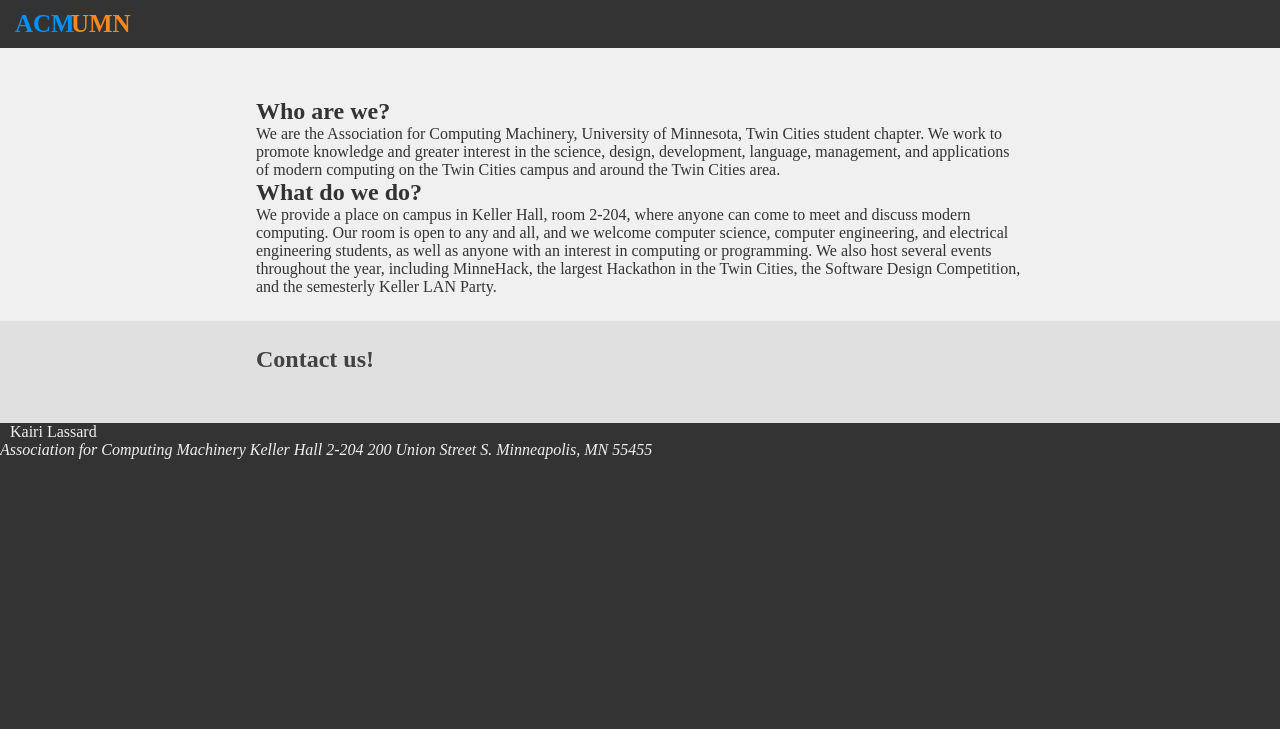
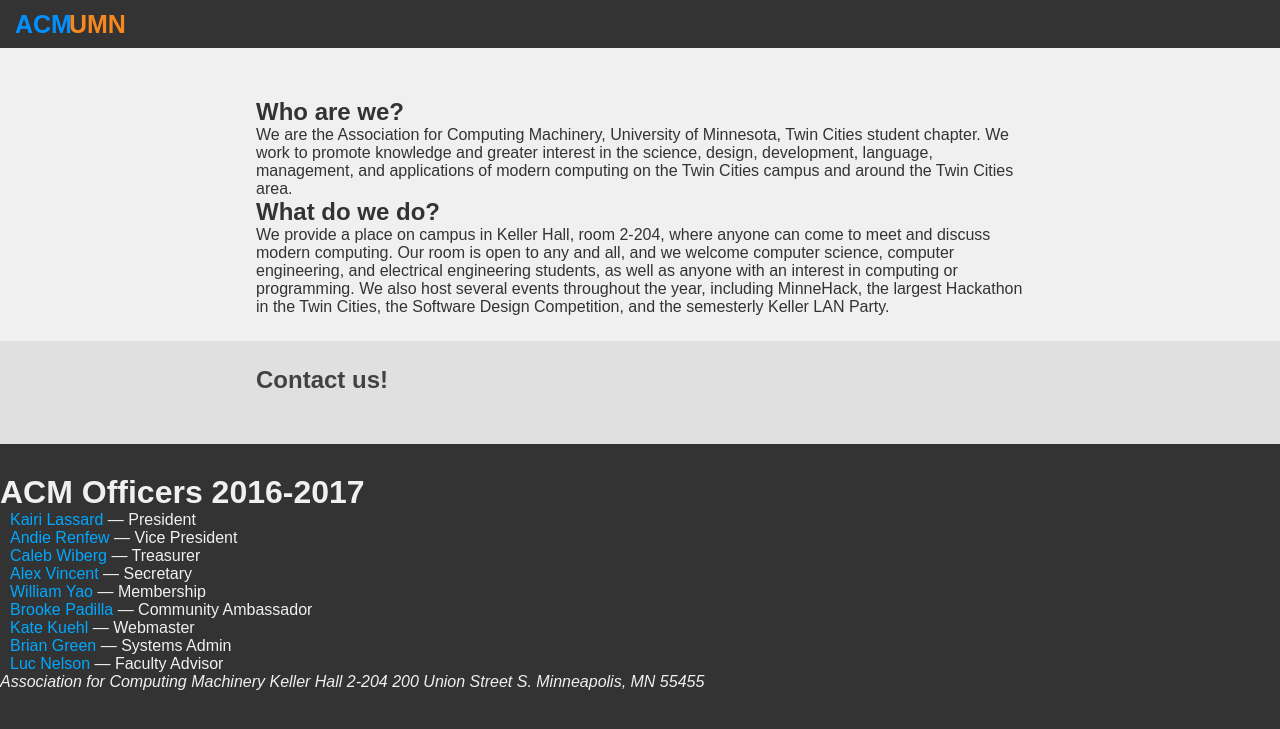
Before and after one commit to acmumn/acm-website, a Jekyll site: the page built from index.html, in a window 1280 px wide. Shown: the top 729 px of the page. Built offline with Jekyll 4.4.1, drawn with Linux system fonts in a browser that asks for light colours.

Commit message:
officers

```diff
--- /dev/null
+++ b/_data/officers.yml
@@ -0,0 +1,27 @@
+- name: Kairi Lassard
+  position: President
+  email: lassa005@umn.edu
+- name: Andie Renfew
+  position: Vice President
+  email: renfr025@umn.edu
+- name: Caleb Wiberg
+  position: Treasurer
+  email: wiber040@umn.edu
+- name: Alex Vincent
+  position: Secretary
+  email: vince160@umn.edu
+- name: William Yao
+  position: Membership
+  email: yaoxx292@umn.edu
+- name: Brooke Padilla
+  position: Community Ambassador
+  email: padil031@umn.edu
+- name: Kate Kuehl
+  position: Webmaster
+  email: kuehl088@umn.edu
+- name: Brian Green
+  position: Systems Admin
+  email: gree1994@umn.edu
+- name: Luc Nelson
+  position: Faculty Advisor
+  email: nels1912@umn.edu
--- a/_includes/footer.html
+++ b/_includes/footer.html
@@ -1,7 +1,19 @@
 <footer id="footer">
-  <ul id="officers">
-    <li>Kairi Lassard</li>
+  <div class="content">
+    <div id="officers">
+      <h1>ACM Officers 2016-2017</h1>
+      <ul>
+        {% for officer in site.data.officers %}
+          <li>
+            <a href="mailto:{{ officer.email }}">
+              {{ officer.name }}
+            </a>
+            &mdash;
+            {{ officer.position }}
+          </li>
+        {% endfor %}
       </ul>
+    </div>
 
     <address>
       Association for Computing Machinery
@@ -9,4 +21,5 @@
       200 Union Street S.
       Minneapolis, MN 55455
     </address>
+  </div>
 </footer>
--- a/_sass/_footer.sass
+++ b/_sass/_footer.sass
@@ -3,6 +3,12 @@
 #footer
   min-height: 100px
   width: 100%
+  padding-top: 30px
+  padding-bottom: 30px
 
   background-color: $fg-color-primary
   color: $bg-color-primary
+
+  &> .content
+    display: block
+    max-width: $phone-breakpoint
--- a/_sass/_general.sass
+++ b/_sass/_general.sass
@@ -1,8 +1,6 @@
 // Styles that apply to the entire document.
    Styles that only apply to specific parts should go
    in their own files.
-
-@charset "utf-8"
 
 *
   margin: 0px
@@ -14,6 +12,7 @@
 
   background-color: $fg-color-primary
   color: $bg-color-primary
+  font-family: sans-serif
 
 body > main
   background-color: $bg-color-primary
@@ -33,7 +32,7 @@
       padding-bottom: 50px
 
     &> .content
-      max-width: 768px
+      max-width: $phone-breakpoint
       margin-left: auto
       margin-right: auto
 
--- a/styles/acm.sass
+++ b/styles/acm.sass
@@ -20,6 +20,8 @@
 $logo-color-blue: #0091ff
 $logo-color-orange: #f6881d
 
+$phone-breakpoint: 768px
+
 @import general
 @import navbar
 @import footer
```
Lines whose indentation alone changed are shown as unchanged.
